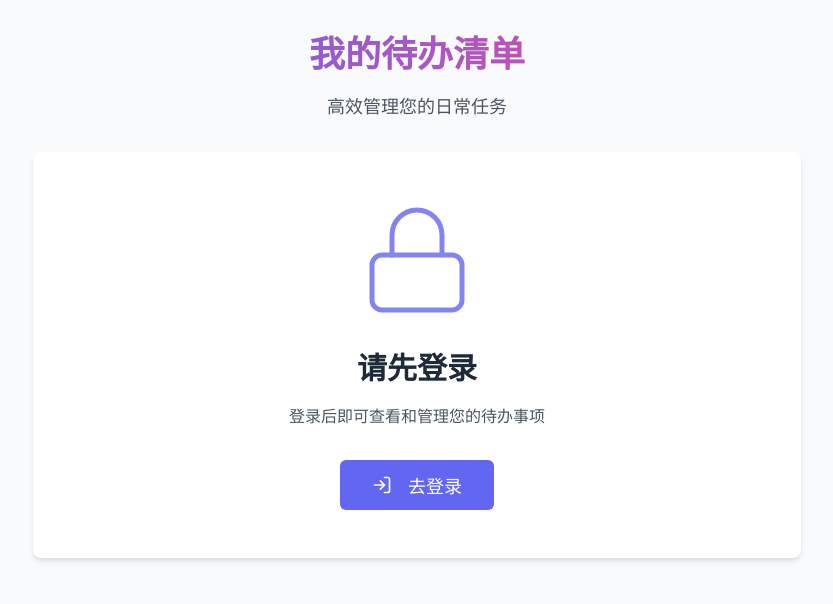
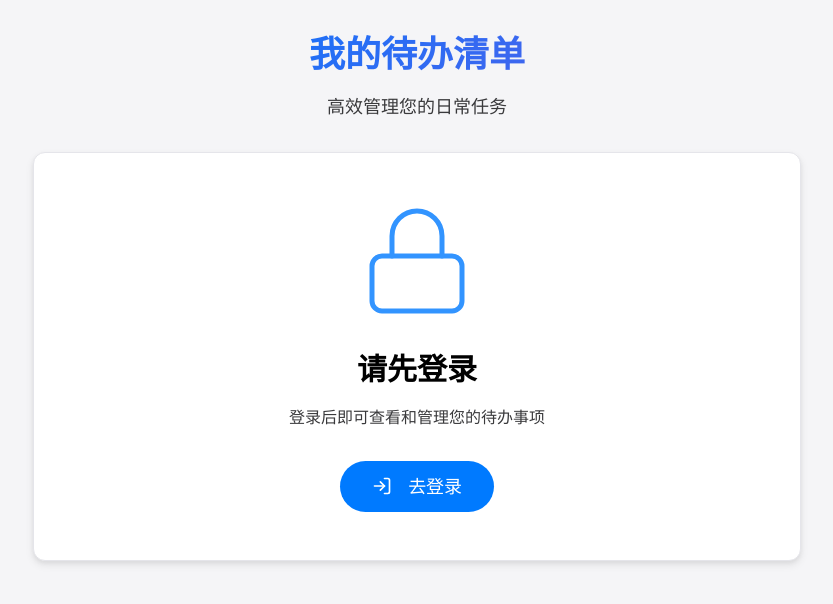
Before and after one commit to yuluo25/to-do-web, a JavaScript app: page /to-do-web/home in a window 1280 px wide. Shown: the top 604 px of the page, without its empty margins (223-1056 px from the left). Built offline with nearby package versions, Linux system fonts and the light colour scheme.

Commit message:
apple design

```diff
--- a/src/styles/styles.css
+++ b/src/styles/styles.css
@@ -1,36 +1,75 @@
+@import url('https://fonts.googleapis.com/css2?family=Inter:wght@300;400;500;600;700&display=swap');
+
 :root {
-  --primary-color: #6366f1;
-  --primary-hover: #4f46e5;
-  --secondary-color: #ec4899;
-  --accent-color: #8b5cf6;
-  --success-color: #10b981;
-  --danger-color: #ef4444;
-  --warning-color: #f59e0b;
-  --info-color: #3b82f6;
-  --text-primary: #1f2937;
-  --text-secondary: #4b5563;
-  --text-tertiary: #9ca3af;
-  --bg-primary: #f9fafb;
-  --bg-secondary: #ffffff;
-  --bg-tertiary: #f3f4f6;
-  --border-color: #e5e7eb;
-  --shadow-sm: 0 1px 2px 0 rgba(0, 0, 0, 0.05);
-  --shadow-md: 0 4px 6px -1px rgba(0, 0, 0, 0.1), 0 2px 4px -1px rgba(0, 0, 0, 0.06);
-  --shadow-lg: 0 10px 15px -3px rgba(0, 0, 0, 0.1), 0 4px 6px -2px rgba(0, 0, 0, 0.05);
+  /* Apple-style colors - 更新为最新的iOS设计系统颜色 */
+  --primary-color: #007AFF;
+  --primary-hover: #0040DD;
+  --secondary-color: #5E5CE6;
+  --accent-color: #FF375F;
+  --success-color: #32D74B;
+  --danger-color: #FF453A;
+  --warning-color: #FF9F0A;
+  --info-color: #64D2FF;
+  --text-primary: #000000;
+  --text-secondary: #3A3A3C;
+  --text-tertiary: #8E8E93;
+  --bg-primary: #F5F5F7;
+  --bg-secondary: #FFFFFF;
+  --bg-tertiary: #FBFBFD;
+  --border-color: #E5E5EA;
+
+  /* Apple-style shadows - 优化阴影效果 */
+  --shadow-sm: 0 2px 4px rgba(0, 0, 0, 0.05);
+  --shadow-md: 0 4px 8px rgba(0, 0, 0, 0.08), 0 2px 4px rgba(0, 0, 0, 0.05);
+  --shadow-lg: 0 8px 16px rgba(0, 0, 0, 0.08), 0 4px 8px rgba(0, 0, 0, 0.05);
   --shadow-xl: 0 20px 25px -5px rgba(0, 0, 0, 0.1), 0 10px 10px -5px rgba(0, 0, 0, 0.04);
-  --border-radius-sm: 0.25rem;
-  --border-radius-md: 0.375rem;
-  --border-radius-lg: 0.5rem;
-  --border-radius-xl: 0.75rem;
-  --border-radius-2xl: 1rem;
+
+  /* Apple-style border radius */
+  --border-radius-sm: 6px;
+  --border-radius-md: 8px;
+  --border-radius-lg: 12px;
+  --border-radius-xl: 16px;
+  --border-radius-2xl: 20px;
   --border-radius-full: 9999px;
-  --transition-fast: 150ms;
+
+  /* Apple-style transitions */
+  --transition-fast: 200ms;
   --transition-normal: 300ms;
-  --transition-slow: 500ms;
-  --font-sans: 'Inter', system-ui, -apple-system, BlinkMacSystemFont, 'Segoe UI', Roboto, 'Helvetica Neue', Arial, sans-serif;
+  --transition-slow: 400ms;
+
+  /* Apple system font */
+  --font-sans: -apple-system, BlinkMacSystemFont, 'SF Pro Text', 'SF Pro Display', system-ui, Helvetica, Arial, sans-serif;
+
+  /* 磨砂玻璃效果背景 */
+  --bg-blur-light: rgba(255, 255, 255, 0.72);
+  --bg-blur-dark: rgba(28, 28, 30, 0.72);
+
+  /* 渐变背景 */
+  --bg-gradient-blue: linear-gradient(135deg, #007AFF, #5E5CE6);
+  --bg-gradient-purple: linear-gradient(135deg, #5E5CE6, #AF52DE);
+  --bg-gradient-pink: linear-gradient(135deg, #FF375F, #FF9F0A);
+
+  /* 添加新的间距变量 */
+  --spacing-xs: 0.25rem;
+  --spacing-sm: 0.5rem;
+  --spacing-md: 1rem;
+  --spacing-lg: 1.5rem;
+  --spacing-xl: 2rem;
+  --spacing-2xl: 3rem;
+
+  /* 添加新的布局变量 */
+  --max-width-xs: 20rem;
+  --max-width-sm: 24rem;
+  --max-width-md: 28rem;
+  --max-width-lg: 32rem;
+  --max-width-xl: 36rem;
+  --max-width-2xl: 42rem;
+  --max-width-3xl: 48rem;
+  --max-width-4xl: 56rem;
+  --max-width-5xl: 64rem;
+  --max-width-6xl: 72rem;
+  --max-width-7xl: 80rem;
 }
-
-@import url('https://fonts.googleapis.com/css2?family=Inter:wght@300;400;500;600;700&display=swap');
 
 * {
   margin: 0;
@@ -46,6 +85,8 @@ body {
   font-size: 16px;
   -webkit-font-smoothing: antialiased;
   -moz-osx-font-smoothing: grayscale;
+  min-height: 100vh;
+  overflow-x: hidden;
 }
 
 h1, h2, h3, h4, h5, h6 {
@@ -91,7 +132,10 @@ button {
   border-radius: var(--border-radius-md);
   background-color: var(--primary-color);
   color: white;
-  transition: all var(--transition-fast) ease;
+  transition: all var(--transition-fast) cubic-bezier(0.4, 0, 0.2, 1);
+  -webkit-tap-highlight-color: transparent;
+  position: relative;
+  overflow: hidden;
 }
 
 button:hover {
@@ -101,7 +145,7 @@ button:hover {
 }
 
 button:active {
-  transform: translateY(0);
+  transform: scale(0.98);
 }
 
 input, textarea, select {
@@ -109,56 +153,64 @@ input, textarea, select {
   padding: 0.75rem 1rem;
   border: 1px solid var(--border-color);
   border-radius: var(--border-radius-md);
-  background-color: var(--bg-secondary);
+  background-color: var(--bg-tertiary);
   color: var(--text-primary);
   font-size: 1rem;
-  transition: border-color var(--transition-fast) ease, box-shadow var(--transition-fast) ease;
+  transition: all var(--transition-normal);
+  width: 100%;
 }
 
 input:focus, textarea:focus, select:focus {
   outline: none;
   border-color: var(--primary-color);
-  box-shadow: 0 0 0 3px rgba(99, 102, 241, 0.2);
+  box-shadow: 0 0 0 4px rgba(0, 122, 255, 0.1);
 }
 
 .container {
   width: 100%;
-  max-width: 1200px;
+  max-width: var(--max-width-6xl);
   margin: 0 auto;
-  padding: 0 1rem;
+  padding: 0 var(--spacing-md);
 }
 
 .card {
-  background-color: var(--bg-secondary);
+  background: var(--bg-secondary);
   border-radius: var(--border-radius-lg);
+  padding: var(--spacing-lg);
   box-shadow: var(--shadow-md);
-  padding: 1.5rem;
-  transition: box-shadow var(--transition-normal) ease, transform var(--transition-normal) ease;
+  transition: all var(--transition-normal) ease-in-out;
+  border: 1px solid var(--border-color);
 }
 
 .card:hover {
+  transform: translateY(-2px);
   box-shadow: var(--shadow-lg);
-  transform: translateY(-2px);
 }
 
 .btn {
+  padding: 0.75rem 1.5rem;
+  border-radius: var(--border-radius-full);
+  font-weight: 500;
+  transition: all var(--transition-normal) cubic-bezier(0.4, 0, 0.2, 1);
+  cursor: pointer;
   display: inline-flex;
   align-items: center;
   justify-content: center;
-  padding: 0.75rem 1.5rem;
-  border-radius: var(--border-radius-md);
-  font-weight: 500;
-  transition: all var(--transition-fast) ease;
-  cursor: pointer;
+  gap: 0.5rem;
+  font-size: 1rem;
+  line-height: 1.5;
+  letter-spacing: -0.01em;
 }
 
 .btn-primary {
-  background-color: var(--primary-color);
+  background: var(--primary-color);
   color: white;
+  border: none;
 }
 
 .btn-primary:hover {
-  background-color: var(--primary-hover);
+  background: var(--primary-hover);
+  transform: translateY(-1px);
 }
 
 .btn-secondary {
@@ -326,15 +378,292 @@ input:focus, textarea:focus, select:focus {
 }
 
 .gradient-text {
+  background: linear-gradient(135deg, var(--primary-color), var(--secondary-color));
+  -webkit-background-clip: text;
+  -webkit-text-fill-color: transparent;
   background-clip: text;
-  -webkit-background-clip: text;
-  color: transparent;
-  background-image: linear-gradient(to right, var(--primary-color), var(--secondary-color));
 }
 
 .glass-effect {
-  background: rgba(255, 255, 255, 0.25);
-  backdrop-filter: blur(4px);
-  -webkit-backdrop-filter: blur(4px);
-  border: 1px solid rgba(255, 255, 255, 0.18);
+  background: var(--bg-blur);
+  backdrop-filter: blur(20px);
+  -webkit-backdrop-filter: blur(20px);
+  border: 1px solid rgba(255, 255, 255, 0.2);
+  box-shadow: 0 8px 32px rgba(0, 0, 0, 0.1);
 }
+
+.smooth-transition {
+  transition: all var(--transition-normal) cubic-bezier(0.4, 0, 0.2, 1);
+}
+
+/* 新增背景样式类 */
+.bg-blur {
+  background: var(--bg-blur);
+  backdrop-filter: blur(20px);
+  -webkit-backdrop-filter: blur(20px);
+}
+
+.bg-gradient-primary {
+  background: var(--bg-gradient-primary);
+}
+
+.bg-gradient-secondary {
+  background: var(--bg-gradient-secondary);
+}
+
+.bg-gradient-neutral {
+  background: var(--bg-gradient-neutral);
+}
+
+.bg-overlay {
+  background: var(--bg-overlay);
+}
+
+/* 新增布局容器类 */
+.container-sm {
+  width: 100%;
+  max-width: var(--max-width-sm);
+  margin: 0 auto;
+  padding: 0 var(--spacing-md);
+}
+
+.container-md {
+  width: 100%;
+  max-width: var(--max-width-md);
+  margin: 0 auto;
+  padding: 0 var(--spacing-md);
+}
+
+.container-lg {
+  width: 100%;
+  max-width: var(--max-width-lg);
+  margin: 0 auto;
+  padding: 0 var(--spacing-md);
+}
+
+/* 新增网格布局类 */
+.grid {
+  display: grid;
+  gap: var(--spacing-md);
+}
+
+.grid-cols-1 {
+  grid-template-columns: repeat(1, 1fr);
+}
+
+.grid-cols-2 {
+  grid-template-columns: repeat(2, 1fr);
+}
+
+.grid-cols-3 {
+  grid-template-columns: repeat(3, 1fr);
+}
+
+.grid-cols-4 {
+  grid-template-columns: repeat(4, 1fr);
+}
+
+/* 响应式网格布局 */
+@media (max-width: 640px) {
+  .grid-cols-sm-1 {
+    grid-template-columns: repeat(1, 1fr);
+  }
+}
+
+@media (max-width: 768px) {
+  .grid-cols-md-2 {
+    grid-template-columns: repeat(2, 1fr);
+  }
+}
+
+/* 新增间距工具类 */
+.space-x-1 > * + * {
+  margin-left: var(--spacing-xs);
+}
+
+.space-x-2 > * + * {
+  margin-left: var(--spacing-sm);
+}
+
+.space-x-4 > * + * {
+  margin-left: var(--spacing-md);
+}
+
+.space-y-1 > * + * {
+  margin-top: var(--spacing-xs);
+}
+
+.space-y-2 > * + * {
+  margin-top: var(--spacing-sm);
+}
+
+.space-y-4 > * + * {
+  margin-top: var(--spacing-md);
+}
+
+/* 新增卡片变体 */
+.card-flat {
+  background-color: var(--bg-secondary);
+  border-radius: var(--border-radius-lg);
+  padding: var(--spacing-lg);
+  border: 1px solid var(--border-color);
+}
+
+.card-glass {
+  background: var(--bg-blur);
+  backdrop-filter: blur(20px);
+  -webkit-backdrop-filter: blur(20px);
+  border-radius: var(--border-radius-lg);
+  padding: var(--spacing-lg);
+  border: 1px solid rgba(255, 255, 255, 0.2);
+}
+
+/* 新增分栏布局类 */
+.columns-2 {
+  column-count: 2;
+  column-gap: var(--spacing-lg);
+}
+
+.columns-3 {
+  column-count: 3;
+  column-gap: var(--spacing-lg);
+}
+
+/* 新增粘性定位类 */
+.sticky-top {
+  position: sticky;
+  top: 0;
+  z-index: 10;
+  background: var(--bg-blur);
+  backdrop-filter: blur(20px);
+  -webkit-backdrop-filter: blur(20px);
+}
+
+/* 新增页面过渡效果 */
+.page-transition {
+  animation: fadeIn var(--transition-normal) ease-in-out;
+}
+
+@keyframes fadeIn {
+  from {
+    opacity: 0;
+    transform: translateY(10px);
+  }
+  to {
+    opacity: 1;
+    transform: translateY(0);
+  }
+}
+
+/* 新增磨砂玻璃效果组件 */
+.glass-morphism {
+  background: var(--bg-blur-light);
+  backdrop-filter: blur(12px) saturate(180%);
+  -webkit-backdrop-filter: blur(12px) saturate(180%);
+  border: 1px solid rgba(255, 255, 255, 0.3);
+  border-radius: var(--border-radius-lg);
+}
+
+.glass-morphism-dark {
+  background: var(--bg-blur-dark);
+  backdrop-filter: blur(12px) saturate(180%);
+  -webkit-backdrop-filter: blur(12px) saturate(180%);
+  border: 1px solid rgba(255, 255, 255, 0.1);
+  border-radius: var(--border-radius-lg);
+}
+
+/* 优化卡片样式 */
+.card {
+  background: var(--bg-secondary);
+  border-radius: var(--border-radius-lg);
+  padding: var(--spacing-lg);
+  box-shadow: var(--shadow-md);
+  transition: all var(--transition-normal) ease-in-out;
+  border: 1px solid var(--border-color);
+}
+
+.card:hover {
+  transform: translateY(-2px);
+  box-shadow: var(--shadow-lg);
+}
+
+/* 按钮样式优化 */
+.btn {
+  padding: 0.75rem 1.5rem;
+  border-radius: var(--border-radius-full);
+  font-weight: 500;
+  transition: all var(--transition-normal) cubic-bezier(0.4, 0, 0.2, 1);
+  cursor: pointer;
+  display: inline-flex;
+  align-items: center;
+  justify-content: center;
+  gap: 0.5rem;
+  font-size: 1rem;
+  line-height: 1.5;
+  letter-spacing: -0.01em;
+}
+
+.btn-primary {
+  background: var(--primary-color);
+  color: white;
+  border: none;
+}
+
+.btn-primary:hover {
+  background: var(--primary-hover);
+  transform: translateY(-1px);
+}
+
+/* 输入框样式优化 */
+input, textarea, select {
+  background: var(--bg-tertiary);
+  border: 1px solid var(--border-color);
+  border-radius: var(--border-radius-md);
+  padding: 0.75rem 1rem;
+  font-size: 1rem;
+  transition: all var(--transition-normal);
+  width: 100%;
+  color: var(--text-primary);
+}
+
+input:focus, textarea:focus, select:focus {
+  outline: none;
+  border-color: var(--primary-color);
+  box-shadow: 0 0 0 4px rgba(0, 122, 255, 0.1);
+}
+
+/* 动画过渡效果 */
+.fade-in {
+  animation: fadeIn var(--transition-normal) ease-in-out;
+}
+
+@keyframes fadeIn {
+  from {
+    opacity: 0;
+    transform: translateY(10px);
+  }
+  to {
+    opacity: 1;
+    transform: translateY(0);
+  }
+}
+
+/* 布局工具类 */
+.container {
+  width: 100%;
+  max-width: var(--max-width-6xl);
+  margin: 0 auto;
+  padding: 0 var(--spacing-md);
+}
+
+.flex-center {
+  display: flex;
+  align-items: center;
+  justify-content: center;
+}
+
+.grid-auto-fit {
+  display: grid;
+  grid-template-columns: repeat(auto-fit, minmax(250px, 1fr));
+  gap: var(--spacing-lg);
+}
```
Also changed, not shown: src/components/TodoItem.vue (+47 -41 lines), src/components/TodoList.vue (+15 -12 lines).
